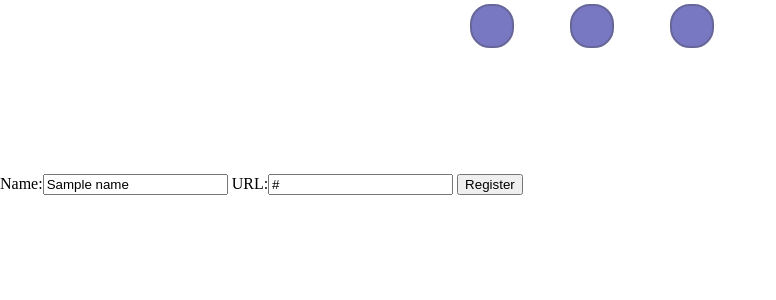
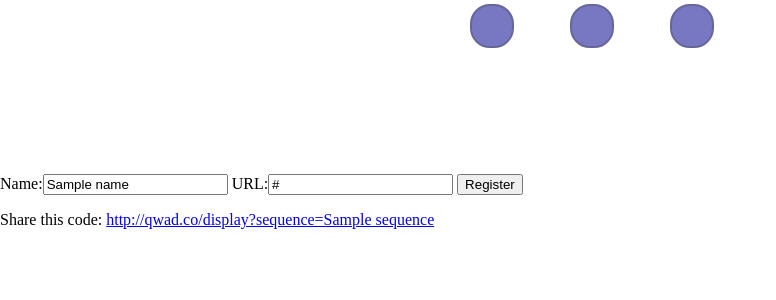
Before and after one commit to brettcvz/drawnto, a Flask app: template templates/register.html in a window 1280 px wide. Shown: the part 226-526 px from the top of the page, without its empty margins (0-776 px from the left). Run offline with Flask 2, Linux system fonts and the light colour scheme; the template is opened without the code that fills it: most values are stand-ins (such as "Sample title", 1, 10 or a date in 2020); some libraries are stand-ins or nearby versions.

Commit message:
Added display page

```diff
--- a/app.py
+++ b/app.py
@@ -41,14 +41,27 @@ def index():
 @app.route('/lookup')
 def lookup():
     sequence = request.args.get("sequence")
-    if not sequence:
-        return Response("Sequence not found", 404)
+    record = None
+    if sequence:
+        record = db.records.find_one({'sequence': sequence})
 
-    record = db.records.find_one({'sequence': sequence})
     if not record:
         return Response("Sequence not found", 404)
 
     return Response(json.dumps({"name": record["name"], "url": record["url"]}), content_type="text/json")
+
+
+@app.route('/display', methods=["GET"])
+def display():
+    sequence = request.args.get("sequence")
+    record = None
+    if sequence:
+        record = db.records.find_one({'sequence': sequence})
+
+    if not record:
+        return Response("Sequence not found", 404)
+    else:
+        return render_template('display.html', sequence=record['sequence'], url=record.get('url'))
 
 
 @app.route('/register', methods=["GET"])
--- a/templates/register.html
+++ b/templates/register.html
@@ -30,5 +30,6 @@
             <input type="hidden" name="sequence" value="{{sequence}}"/>
             <input type="submit" value="Register"/>
         </form>
+        <p>Share this code: <a href="/display?sequence={{sequence}}">http://qwad.co/display?sequence={{sequence}}</a>
     </body>
 </html>
```
Also changed, not shown: templates/display.html (added, +20 -0 lines).
